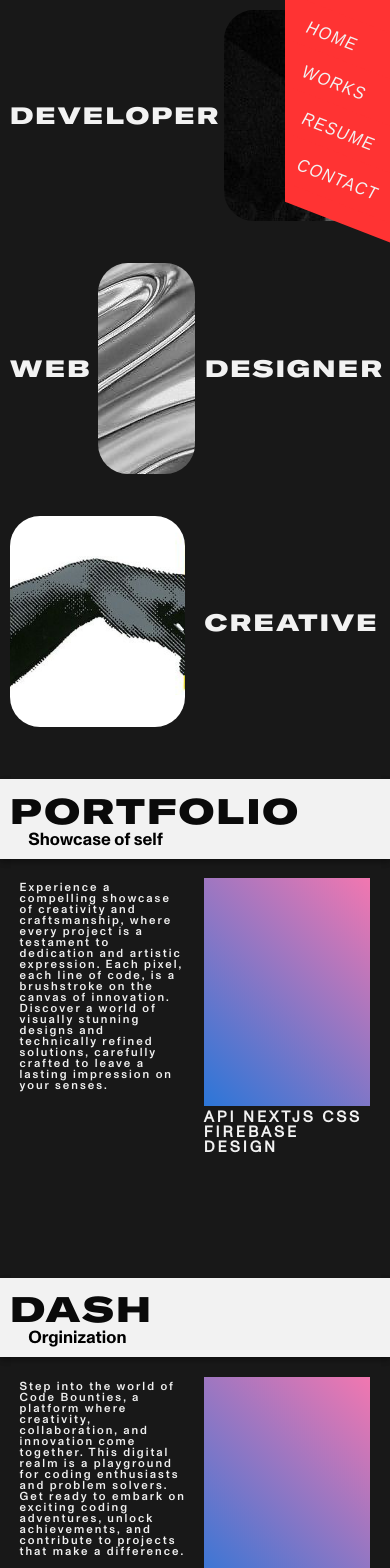
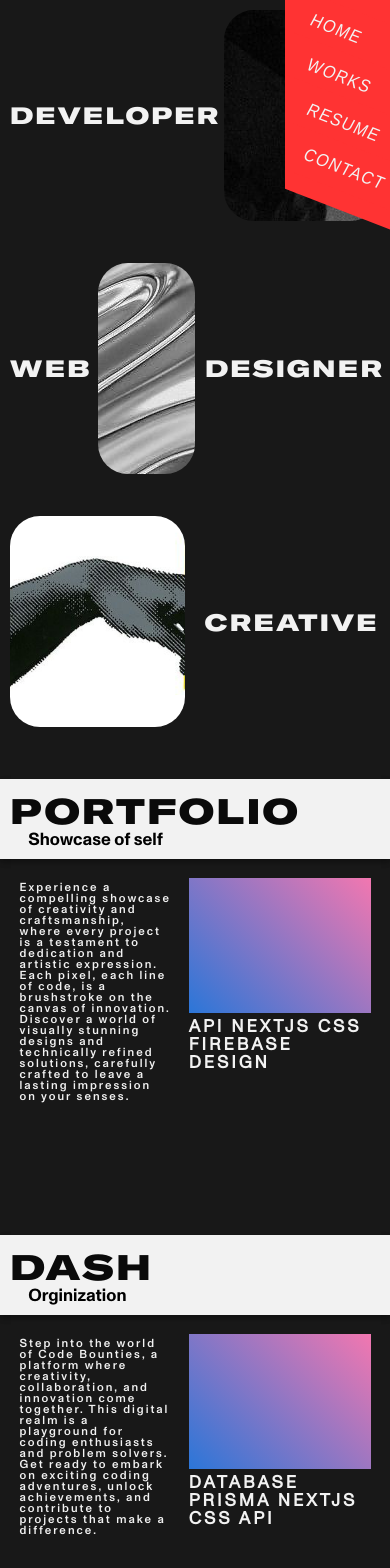
Before and after one commit to kevin21018212/PortfolioV3, a Next.js app: page / in a window 390 px wide. Shown: the top 1568 px of the page. Built offline with nearby package versions, Linux system fonts and the light colour scheme.

Commit message:
mobile ops

```diff
--- a/app/global/navbar.module.css
+++ b/app/global/navbar.module.css
@@ -2,7 +2,7 @@
   position: fixed;
   right: 0px;
   top: 0px;
-  width: 15vh;
+  width: 12.5vh;
   display: flex;
   flex-direction: column;
   background-color: transparent;
@@ -22,7 +22,7 @@
   width: 0;
   height: 0;
   border-style: solid;
-  border-width: 0 15vh 5vh 0;
+  border-width: 0 15vh 4vh 0;
   border-color: transparent #ff3333 transparent transparent;
 }
 
@@ -42,7 +42,7 @@
 .emptyLink {
   width: 25vh;
   margin-left: -25%;
-  padding-left: 30%;
+  padding-left: 2.5vw;
   box-sizing: border-box;
   background-color: #ff3333;
   transform: skew(-10deg) rotate(20deg);
@@ -51,10 +51,10 @@
 }
 
 .firstLink {
-  padding-left: 35%;
+  padding-left: 3.5vw;
 }
 .lastLink {
-  padding-left: 25%;
+  padding-left: 2.5vw;
 }
 
 .firstLink:hover,
@@ -63,14 +63,16 @@
 .lastLink:hover {
   background-color: #f26e50;
   transform: skew(-8deg) translateX(-1vh) rotate(20deg) scale(1.1);
-  padding-left: 35%;
+  padding-left: 3vw;
   padding-bottom: 5.5%;
 }
 
 .firstLink:hover {
-  padding-left: 50%;
+  padding-left: 4vw;
 }
-
+.lastLink:hover {
+  padding-left: 3vw;
+}
 .secondLink a,
 .thirdLink a,
 .firstLink a,
@@ -86,4 +88,31 @@
   .navbar p {
     font-size: 2vh;
   }
+  .firstLink,
+  .secondLink,
+  .thirdLink,
+  .lastLink,
+  .emptyLink {
+    padding-left: 4.5vh;
+  }
+
+  .firstLink {
+    padding-left: 5vh;
+  }
+  .lastLink {
+    padding-left: 4vh;
+  }
+  .firstLink:hover,
+  .secondLink:hover,
+  .thirdLink:hover,
+  .lastLink:hover {
+    padding-left: 4vh;
+  }
+
+  .firstLink:hover {
+    padding-left: 4.5vh;
+  }
+  .lastLink:hover {
+    padding-left: 3.5vh;
+  }
 }
--- a/app/globals.css
+++ b/app/globals.css
@@ -126,11 +126,14 @@ h6 {
 }
 
 @media screen and (max-width: 600px) {
-  h5 {
+  h2 {
     font-size: 4vw;
   }
+  h5 {
+    font-size: 4.5vw;
+  }
   h6 {
-    font-size: 3.5vw;
+    font-size: 4vw;
   }
   p {
     font-size: 3vw;
--- a/app/homepage/css/projectmobile.module.css
+++ b/app/homepage/css/projectmobile.module.css
@@ -1,7 +1,7 @@
 /*Left Side*/
 .description {
   display: flex;
-  height: 45vh;
+  height: 40vh;
   padding: 5%;
 }
 
@@ -21,7 +21,7 @@
 }
 
 .image {
-  height: 60%;
+  height: 50%;
   background: -webkit-linear-gradient(45deg, #2b76d8, #f277b0);
 }
 .about h5 {
@@ -30,3 +30,14 @@
 .about h3 {
   color: #f2f2f2;
 }
+
+@media screen and (max-width: 600px) {
+  .info {
+    width: 60%;
+  }
+
+  .image {
+    height: 40%;
+    background: -webkit-linear-gradient(45deg, #2b76d8, #f277b0);
+  }
+}
--- a/app/resume/css/resumecluster/work.module.css
+++ b/app/resume/css/resumecluster/work.module.css
@@ -34,7 +34,7 @@
   width: 70vw;
   margin-left: -30%;
   margin-top: 15%;
-  padding: 0% 2.5% 5% 2.5%;
+  padding: 2.5% 5%;
   display: flex;
   flex-direction: column;
   background-color: #131313;
@@ -73,7 +73,7 @@
   .workdisplay {
     width: 75vw;
     height: 50%;
-    padding: 5% 7.5%;
+    padding: 0% 7.5%;
     margin-left: -70%;
   }
   .workimg {
```
Also changed, not shown: app/resume/components/skills/skillslider.tsx (+20 -8 lines), app/resume/css/skills/skillfiltertoggle.module.css (+6 -1 lines), app/resume/resume.module.css (+11 -0 lines).
